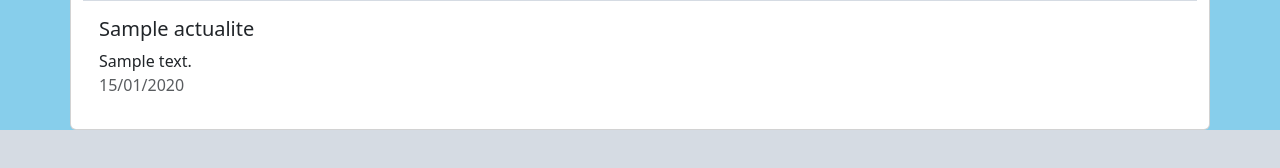
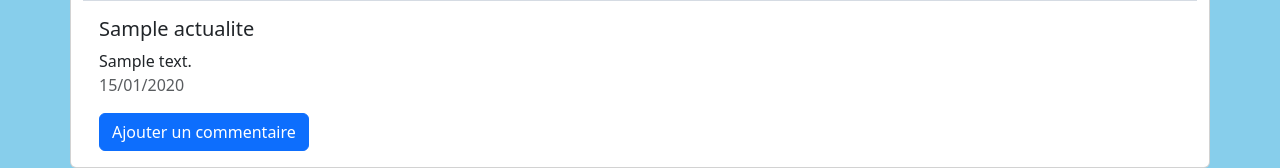
Before and after one commit to apierre1541/GroupeA-L316-2026, a Symfony app: template templates/actualite/show.html.twig in a window 1280 px wide. Shown: the part 836-1004 px from the top of the page. Before the commit the page ends 966 px from the top, so only its background shows below. Run offline with Twig, Linux system fonts and the light colour scheme; the template is opened without the code that fills it: most values are stand-ins (such as "Sample title", 1, 10 or a date in 2020); grey boxes marked "Sample" are stand-in pictures; style sheets or scripts are compiled from the project's sources; some libraries are stand-ins or nearby versions.

Commit message:
Ajout tu bouton commentaire

```diff
--- a/templates/actualite/show.html.twig
+++ b/templates/actualite/show.html.twig
@@ -12,6 +12,8 @@
                         <h5 class="card-title">{{ actualite.titre }}</h5>
                         <div class="card-text">{{ actualite.contenu|raw }}</div>
                         <p class="text-muted">{{ actualite.date|date('d/m/Y') }}</p>
+                        <a href="#"class="btn btn-primary">Ajouter un commentaire</a>
+                        </div>
                         </div>
                     </div>
                 </div>
```
